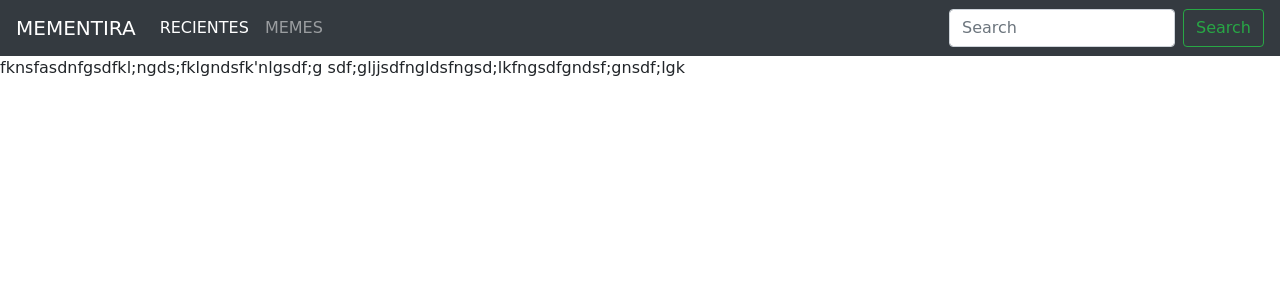
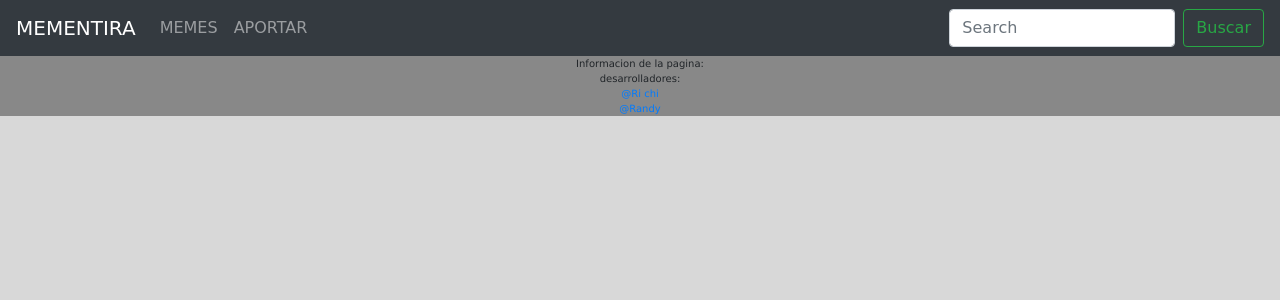
Before and after one commit to richi2700/Mementira, a PHP site: page / in a window 1280 px wide. Shown: the top 300 px of the page. Run offline with PHP 8.4, Linux system fonts and the light colour scheme; some libraries are stand-ins or nearby versions; some web fonts are replaced.

Commit message:
Creacion de footer y espacio para publicidad

```diff
--- a/css/misEstilos.css
+++ b/css/misEstilos.css
@@ -47,9 +47,8 @@ padding-right: 10px;
 }
 
 #infoPagina{
-   background: -moz-linear-gradient(top, rgba(174,188,191,1) 0%, rgba(110,119,116,1) 19%, rgba(10,14,10,1) 55%, rgba(10,8,9,1) 100%);
+    background: -moz-linear-gradient(top, rgba(174,188,191,1) 0%, rgba(110,119,116,1) 19%, rgba(10,14,10,1) 55%, rgba(10,8,9,1) 100%);
     background: -webkit-linear-gradient(top, rgba(174,188,191,1) 0%,rgba(110,119,116,1) 19%,rgba(10,14,10,1) 55%,rgba(10,8,9,1) 100%);
-
     display: inline-flex;
     border-radius: 20px 20px 0px 0px;
     padding-left: 10px;
@@ -71,7 +70,6 @@ div.gallery {
 div.gallery img {
     width: 100%;
     height: auto;
-
 }
 
 div.desc {
@@ -133,3 +131,11 @@ padding-right: 10px;
  margin-right: 200px;
  margin-left: 50px;
 }
+
+#footer
+{
+background-color: #888888;
+font-size:10px;
+text-align:center;
+font-family:lucida sans;
+}
--- a/index.php
+++ b/index.php
@@ -4,7 +4,7 @@
         <title>MEMENTIRA</title>
         <link href="https://fonts.googleapis.com/css?family=Nova+Flat" rel="stylesheet">
         <link rel="stylesheet" href="https://maxcdn.bootstrapcdn.com/bootstrap/4.0.0/css/bootstrap.min.css" integrity="sha384-Gn5384xqQ1aoWXA+058RXPxPg6fy4IWvTNh0E263XmFcJlSAwiGgFAW/dAiS6JXm" crossorigin="anonymous">
-        <link rel="stylesheet" href="css/misEstilos">
+        <link rel="stylesheet" href="css/misEstilos.css">
         <link rel="stylesheet" href="css/FuentesGoogle.css">
     </head>
     <body>
@@ -15,27 +15,36 @@
             <div class="collapse navbar-collapse" id="navbarTogglerDemo01">
               <a class="navbar-brand" href="index.php">MEMENTIRA</a>
               <ul class="navbar-nav mr-auto mt-2 mt-lg-0">
-                <li class="nav-item active">
-                  <a class="nav-link" href="index.php">RECIENTES<span class="sr-only">(current)</span></a>
-                </li>
                 <li class="nav-item">
                     <a class="nav-link" href="imagenes.php">MEMES</a>
                 </li>
+                 <li class="nav-item">
+                  <a class="nav-link" href="SubirDatos.php">APORTAR<span class="sr-only">(current)</span></a>
+                </li>
               </ul>
               <form class="form-inline my-2 my-lg-0">
-                <input class="form-control mr-sm-2" type="search" placeholder="Search" aria-label="Search">
-                <button class="btn btn-outline-success my-2 my-sm-0" type="submit">Search</button>
+                <input class="form-control mr-sm-2" type="Buscar" placeholder="Search" aria-label="Search">
+                <button class="btn btn-outline-success my-2 my-sm-0" type="submit">Buscar</button>
               </form>
             </div>
           </nav>
-        <div id="footer">
-            fknsfasdnfgsdfkl;ngds;fklgndsfk'nlgsdf;g
-            sdf;gljjsdfngldsfngsd;lkfngsdfgndsf;gnsdf;lgk
-        </div>
+
+
+
         <script src="https://code.jquery.com/jquery-3.2.1.slim.min.js" integrity="sha384-KJ3o2DKtIkvYIK3UENzmM7KCkRr/rE9/Qpg6aAZGJwFDMVNA/GpGFF93hXpG5KkN" crossorigin="anonymous"></script>
         <script src="https://cdnjs.cloudflare.com/ajax/libs/popper.js/1.12.9/umd/popper.min.js" integrity="sha384-ApNbgh9B+Y1QKtv3Rn7W3mgPxhU9K/ScQsAP7hUibX39j7fakFPskvXusvfa0b4Q" crossorigin="anonymous"></script>
         <script src="https://maxcdn.bootstrapcdn.com/bootstrap/4.0.0/js/bootstrap.min.js" integrity="sha384-JZR6Spejh4U02d8jOt6vLEHfe/JQGiRRSQQxSfFWpi1MquVdAyjUar5+76PVCmYl" crossorigin="anonymous"></script>
         <script src="js/Validaciones.js"></script>
+
+        <div id="footer">
+
+                Informacion de la pagina:<br>
+                desarrolladores:<br>
+                <a href="https://www.facebook.com/ri.chi.161">@Ri chi</a><br>
+                <a href="https://www.facebook.com/Randypj92">@Randy</a><br>
+
+        </div>
+
     </body>
 
 </html>
```
Also changed, not shown: Imagenes.php (+21 -8 lines), SubirDatos.php (+27 -8 lines), 1 other file.
